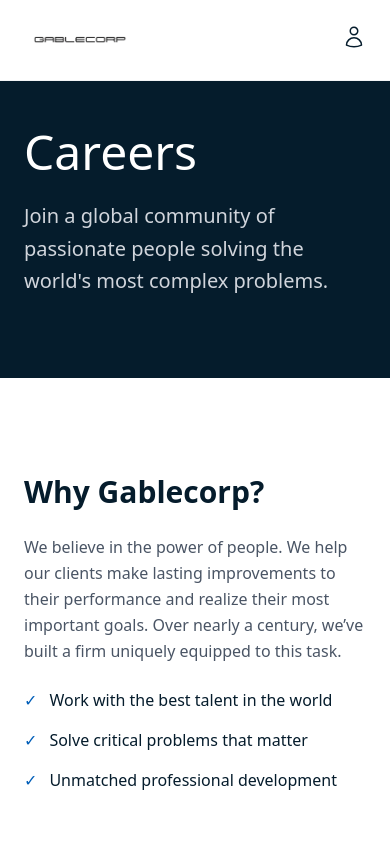
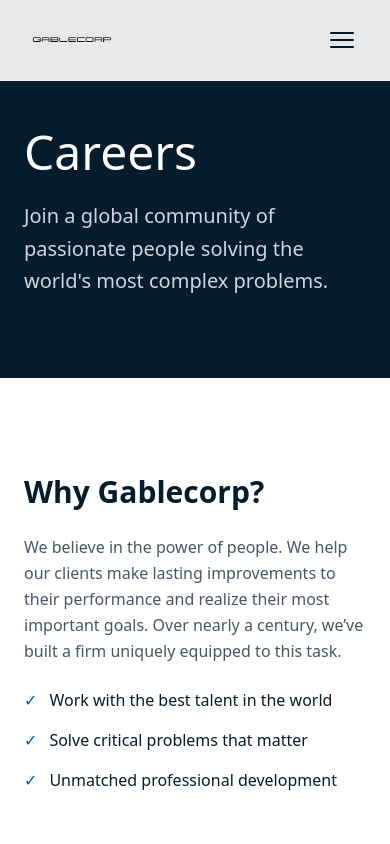
Before and after one commit to rhexai/gablecorp, a Next.js app: page /careers in a window 390 px wide. Shown: the top 844 px of the page. Built offline with nearby package versions, Linux system fonts and the light colour scheme; no server answers; a web font is replaced by a local one.

Commit message:
feat: Implement responsive mobile navigation with scroll effects and body scroll lock, and adjust footer styling.

```diff
--- a/components/Footer.tsx
+++ b/components/Footer.tsx
@@ -58,9 +58,9 @@
                     </div>
                 </div>
             </div>
-            <div className="max-w-[1400px] mx-auto mt-16 pt-8 border-t border-gray-100 text-xs text-gray-500 flex flex-col md:flex-row justify-between items-center">
+            <div className="max-w-[1400px] mx-auto mt-16 pt-8 border-t border-gray-100 text-sm md:text-xs text-gray-500 flex flex-col md:flex-row justify-between items-center text-center md:text-left">
                 <p>&copy; {new Date().getFullYear()} Gablecorp. BN363240425 All rights reserved. </p>
-                <div className="flex gap-6 mt-4 md:mt-0">
+                <div className="flex flex-col md:flex-row gap-4 md:gap-6 mt-6 md:mt-0">
                     <Link href="/privacy-policy" className="hover:text-blue-600">Privacy Policy</Link>
                     <Link href="#" className="hover:text-blue-600">Terms of Use</Link>
                     <Link href="#" className="hover:text-blue-600">Cookie Preferences</Link>
--- a/components/Navbar.tsx
+++ b/components/Navbar.tsx
@@ -1,19 +1,43 @@
+"use client";
+
 import Image from "next/image";
 import Link from "next/link";
 import { SignedIn, SignedOut, SignInButton, UserButton } from "@clerk/nextjs";
+import { useState, useEffect } from "react";
 
 export default function Navbar() {
+    const [isMenuOpen, setIsMenuOpen] = useState(false);
+    const [scrolled, setScrolled] = useState(false);
+
+    // Handle scroll effect
+    useEffect(() => {
+        const handleScroll = () => {
+            setScrolled(window.scrollY > 20);
+        };
+        window.addEventListener("scroll", handleScroll);
+        return () => window.removeEventListener("scroll", handleScroll);
+    }, []);
+
+    // Lock body scroll when menu is open
+    useEffect(() => {
+        if (isMenuOpen) {
+            document.body.style.overflow = "hidden";
+        } else {
+            document.body.style.overflow = "unset";
+        }
+    }, [isMenuOpen]);
+
     return (
-        <nav className="fixed top-0 w-full z-50 bg-white border-b border-gray-100 transition-all duration-300">
+        <nav className={`fixed top-0 w-full z-50 transition-all duration-300 ${scrolled || isMenuOpen ? "bg-white border-b border-gray-100 shadow-sm" : "bg-white/90 backdrop-blur-md border-b border-gray-100/50"}`}>
             <div className="max-w-[1400px] mx-auto px-6 md:px-12 h-20 flex items-center justify-between">
                 {/* Logo */}
-                <Link href="/" className="group flex flex-col justify-center">
+                <Link href="/" className="group flex flex-col justify-center z-50 relative">
                     <Image
                         src="/images/logo.png"
                         alt="Gablecorp Logo"
                         width={180}
                         height={180}
-                        className="h-28 w-auto object-contain group-hover:opacity-80 transition-opacity"
+                        className="h-24 w-auto object-contain group-hover:opacity-80 transition-opacity"
                         priority
                     />
                 </Link>
@@ -39,11 +63,11 @@
                     </Link>
                 </div>
 
-                {/* Action / Mobile */}
-                <div className="flex items-center gap-6">
+                {/* Desktop Action */}
+                <div className="hidden md:flex items-center gap-6">
                     <SignedOut>
                         <SignInButton mode="modal">
-                            <button className="hidden md:block text-blue-600 font-semibold text-sm hover:underline">
+                            <button className="text-blue-600 font-semibold text-sm hover:underline">
                                 Sign In
                             </button>
                         </SignInButton>
@@ -51,19 +75,61 @@
                     <SignedIn>
                         <UserButton />
                     </SignedIn>
-                    <div className="md:hidden">
+                </div>
+
+                {/* Mobile Menu Toggle */}
+                <div className="md:hidden z-50 flex items-center gap-4">
+                    <SignedIn>
+                        <UserButton />
+                    </SignedIn>
+                    <button
+                        onClick={() => setIsMenuOpen(!isMenuOpen)}
+                        className="text-navy-900 p-2 focus:outline-none"
+                    >
+                        {isMenuOpen ? (
+                            <svg xmlns="http://www.w3.org/2000/svg" fill="none" viewBox="0 0 24 24" strokeWidth={1.5} stroke="currentColor" className="w-8 h-8">
+                                <path strokeLinecap="round" strokeLinejoin="round" d="M6 18L18 6M6 6l12 12" />
+                            </svg>
+                        ) : (
+                            <svg xmlns="http://www.w3.org/2000/svg" fill="none" viewBox="0 0 24 24" strokeWidth={1.5} stroke="currentColor" className="w-8 h-8">
+                                <path strokeLinecap="round" strokeLinejoin="round" d="M3.75 6.75h16.5M3.75 12h16.5m-16.5 5.25h16.5" />
+                            </svg>
+                        )}
+                    </button>
+                </div>
+            </div>
+
+            {/* Mobile Menu Overlay */}
+            <div className={`fixed inset-0 bg-white z-40 transition-transform duration-500 ease-in-out md:hidden ${isMenuOpen ? "translate-x-0" : "translate-x-full"}`}>
+                <div className="flex flex-col h-full pt-28 px-6 pb-12 overflow-y-auto">
+                    <nav className="flex flex-col gap-8 text-2xl font-serif text-navy-900">
+                        <SignedIn>
+                            <Link href="/dashboard" onClick={() => setIsMenuOpen(false)} className="border-b border-gray-100 pb-4 font-bold">
+                                Dashboard
+                            </Link>
+                        </SignedIn>
+                        <Link href="/capabilities" onClick={() => setIsMenuOpen(false)} className="border-b border-gray-100 pb-4">
+                            Capabilities
+                        </Link>
+                        <Link href="/industries" onClick={() => setIsMenuOpen(false)} className="border-b border-gray-100 pb-4">
+                            Industries
+                        </Link>
+                        <Link href="/insights" onClick={() => setIsMenuOpen(false)} className="border-b border-gray-100 pb-4">
+                            Insights
+                        </Link>
+                        <Link href="/careers" onClick={() => setIsMenuOpen(false)} className="border-b border-gray-100 pb-4">
+                            Careers
+                        </Link>
+                    </nav>
+
+                    <div className="mt-auto">
                         <SignedOut>
                             <SignInButton mode="modal">
-                                <button className="text-navy-900">
-                                    <svg xmlns="http://www.w3.org/2000/svg" fill="none" viewBox="0 0 24 24" strokeWidth={1.5} stroke="currentColor" className="w-6 h-6">
-                                        <path strokeLinecap="round" strokeLinejoin="round" d="M15.75 6a3.75 3.75 0 1 1-7.5 0 3.75 3.75 0 0 1 7.5 0ZM4.501 20.118a7.5 7.5 0 0 1 14.998 0A17.933 17.933 0 0 1 12 21.75c-2.676 0-5.216-.584-7.499-1.632Z" />
-                                    </svg>
+                                <button className="w-full py-4 bg-blue-600 text-white font-semibold rounded hover:bg-blue-700 transition-colors text-lg">
+                                    Sign In
                                 </button>
                             </SignInButton>
                         </SignedOut>
-                        <SignedIn>
-                            <UserButton />
-                        </SignedIn>
                     </div>
                 </div>
             </div>
```
